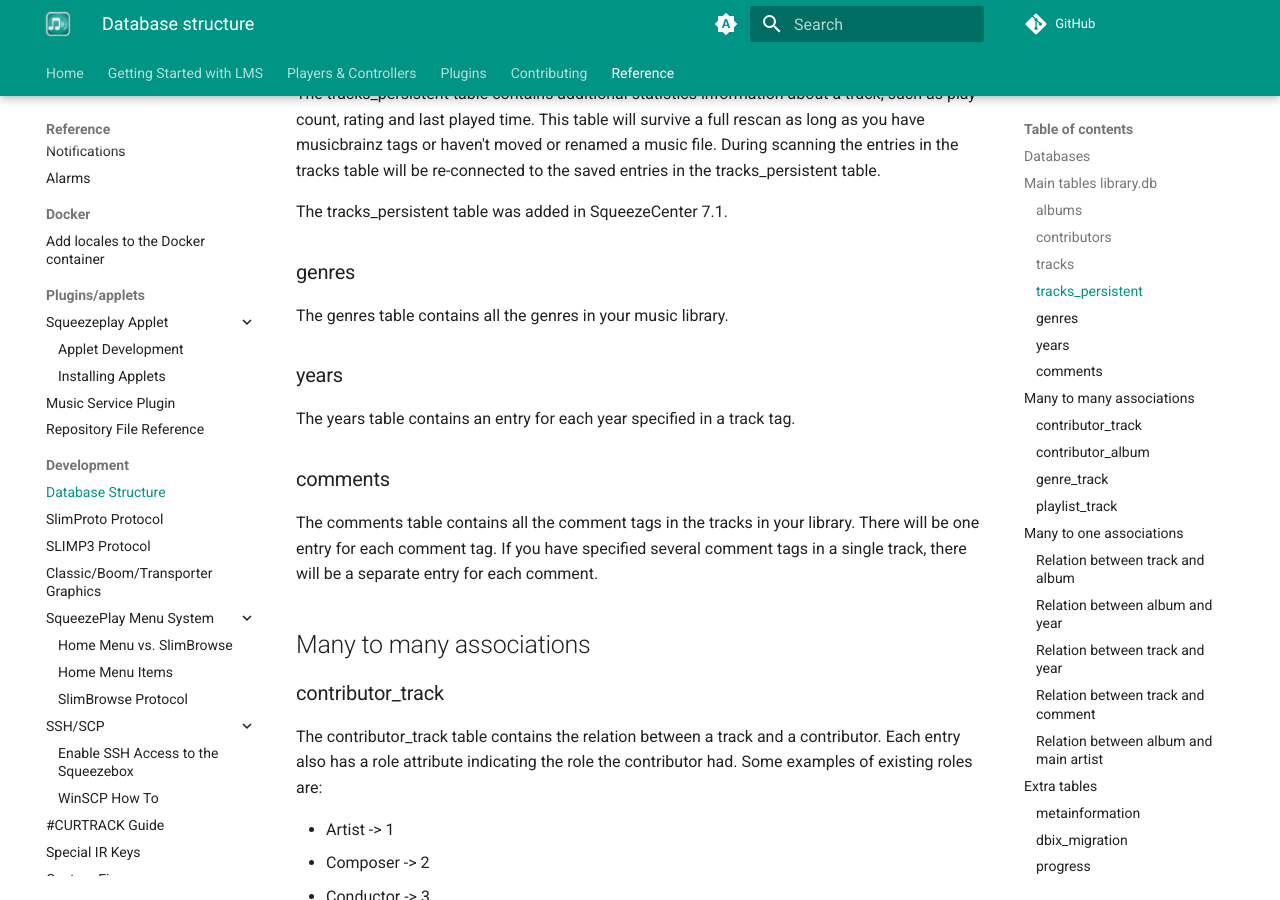
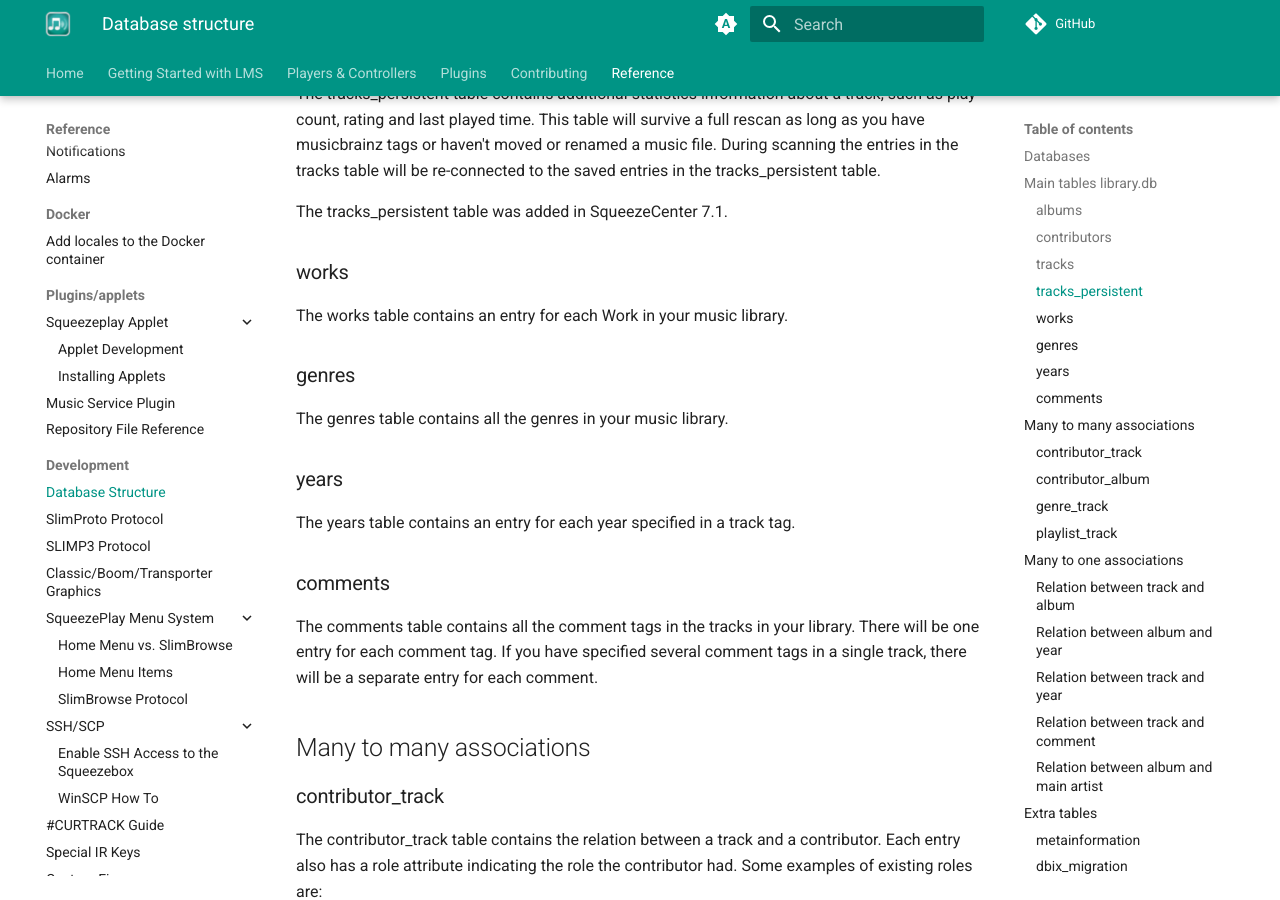
Before and after one commit to LMS-Community/lms-community.github.io, an MkDocs documentation site: the page built from docs/reference/database-structure.md, in a window 1280 px wide and 900 px high, scrolled down 2457 px. Built offline with MkDocs 1.6.1 and Material for MkDocs 9.7.7, drawn with Linux system fonts in a browser that asks for light colours; a script that is not in the unit is left out; plug-ins that fetch from the network failed and are left out; comment, search, counter and statistics services are not loaded.

Commit message:
Add works entry

```diff
--- a/docs/reference/database-structure.md
+++ b/docs/reference/database-structure.md
@@ -66,6 +66,9 @@ The tracks_persistent table contains additional statistics information about a t
 
 The tracks_persistent table was added in SqueezeCenter 7.1.
 
+### works
+
+The works table contains an entry for each Work in your music library.
 
 ### genres
 
```
